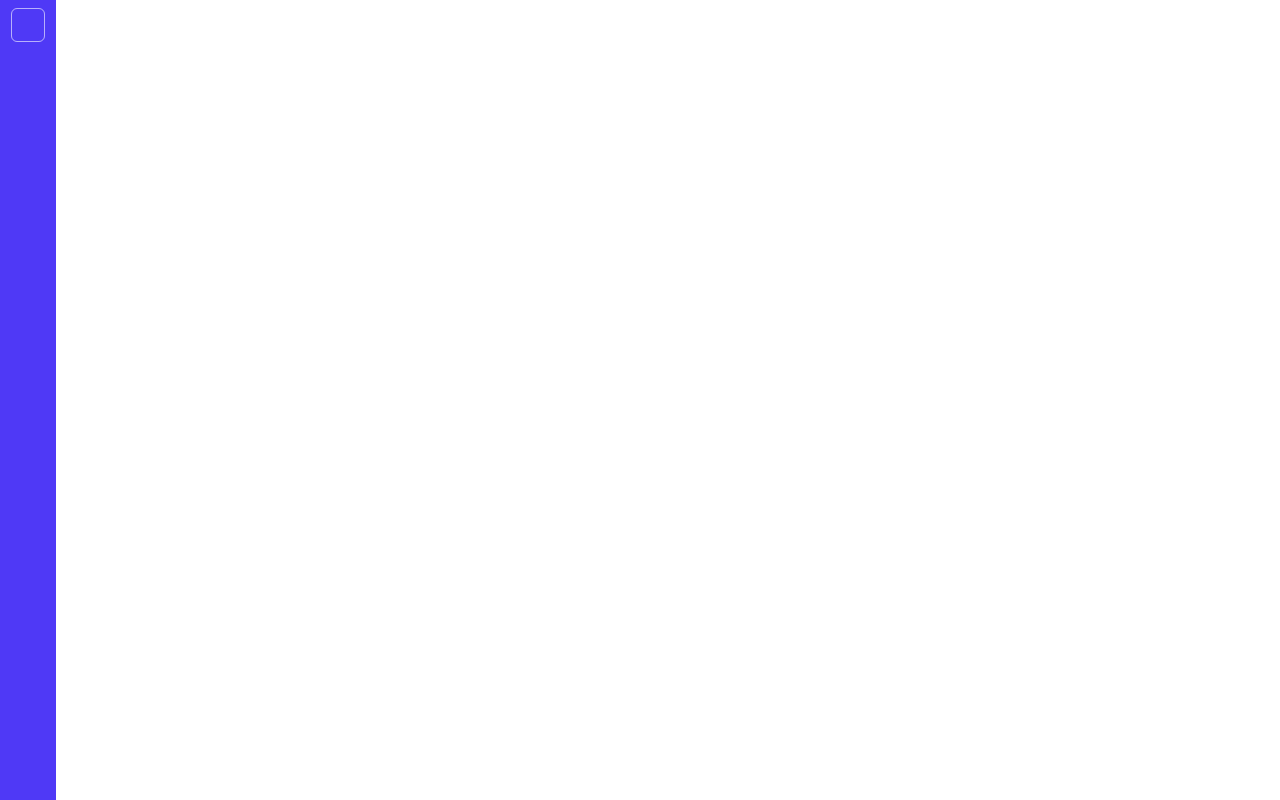
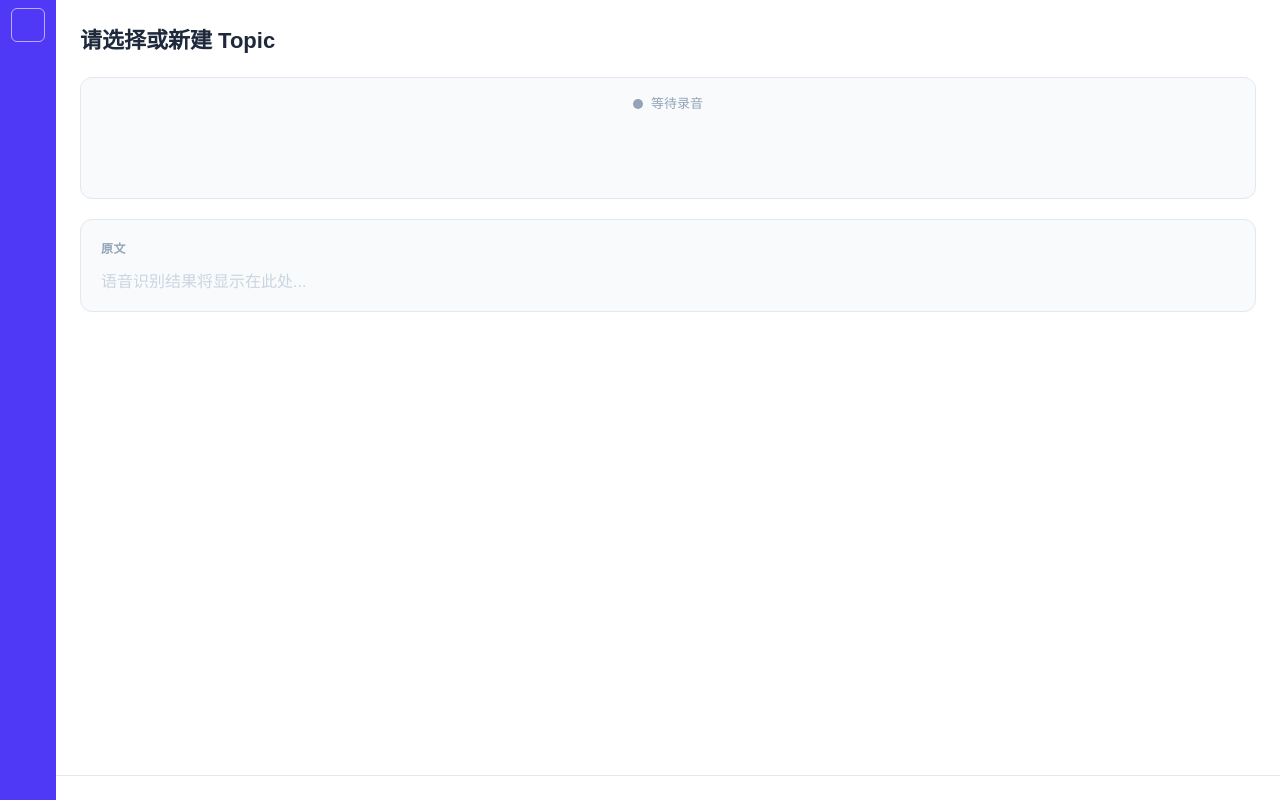
Before and after one commit to yc09od/ai-translate, a Next.js app in the folder frontend/: page / in a window 1280 px wide. Built offline with nearby package versions, Linux system fonts and the light colour scheme; some icons are missing.

Commit message:
implement item 16-20

```diff
--- /dev/null
+++ b/frontend/app/components/AudioWaveform.tsx
@@ -0,0 +1,119 @@
+'use client';
+
+import { useEffect, useRef } from 'react';
+
+interface AudioWaveformProps {
+  isRecording: boolean;
+  stream: MediaStream | null;
+}
+
+export default function AudioWaveform({ isRecording, stream }: AudioWaveformProps) {
+  const canvasRef = useRef<HTMLCanvasElement>(null);
+  const animationRef = useRef<number | null>(null);
+  const analyserRef = useRef<AnalyserNode | null>(null);
+  const audioCtxRef = useRef<AudioContext | null>(null);
+
+  useEffect(() => {
+    if (isRecording && stream) {
+      const audioCtx = new AudioContext();
+      const analyser = audioCtx.createAnalyser();
+      analyser.fftSize = 256;
+      const source = audioCtx.createMediaStreamSource(stream);
+      source.connect(analyser);
+      audioCtxRef.current = audioCtx;
+      analyserRef.current = analyser;
+
+      const canvas = canvasRef.current;
+      if (!canvas) return;
+      const ctx = canvas.getContext('2d');
+      if (!ctx) return;
+
+      const bufferLength = analyser.frequencyBinCount;
+      const dataArray = new Uint8Array(bufferLength);
+
+      const draw = () => {
+        animationRef.current = requestAnimationFrame(draw);
+        analyser.getByteTimeDomainData(dataArray);
+
+        ctx.clearRect(0, 0, canvas.width, canvas.height);
+        ctx.lineWidth = 2;
+        ctx.strokeStyle = '#6366f1';
+        ctx.beginPath();
+
+        const sliceWidth = canvas.width / bufferLength;
+        let x = 0;
+        for (let i = 0; i < bufferLength; i++) {
+          const v = dataArray[i] / 128.0;
+          const y = (v * canvas.height) / 2;
+          if (i === 0) ctx.moveTo(x, y);
+          else ctx.lineTo(x, y);
+          x += sliceWidth;
+        }
+        ctx.lineTo(canvas.width, canvas.height / 2);
+        ctx.stroke();
+      };
+      draw();
+    } else {
+      // 停止动画，清空画布
+      if (animationRef.current) cancelAnimationFrame(animationRef.current);
+      if (audioCtxRef.current) audioCtxRef.current.close();
+      const canvas = canvasRef.current;
+      if (canvas) {
+        const ctx = canvas.getContext('2d');
+        if (ctx) ctx.clearRect(0, 0, canvas.width, canvas.height);
+      }
+    }
+
+    return () => {
+      if (animationRef.current) cancelAnimationFrame(animationRef.current);
+      if (audioCtxRef.current) audioCtxRef.current.close();
+    };
+  }, [isRecording, stream]);
+
+  return (
+    <div
+      style={{
+        display: 'flex',
+        flexDirection: 'column',
+        alignItems: 'center',
+        gap: '8px',
+        padding: '16px',
+        borderRadius: '12px',
+        background: isRecording ? '#eef2ff' : '#f8fafc',
+        border: `1px solid ${isRecording ? '#a5b4fc' : '#e2e8f0'}`,
+        transition: 'all 0.3s',
+      }}
+    >
+      {/* 状态指示 */}
+      <div style={{ display: 'flex', alignItems: 'center', gap: '8px' }}>
+        <span
+          style={{
+            width: 10,
+            height: 10,
+            borderRadius: '50%',
+            background: isRecording ? '#ef4444' : '#94a3b8',
+            boxShadow: isRecording ? '0 0 0 3px rgba(239,68,68,0.25)' : 'none',
+            display: 'inline-block',
+            transition: 'all 0.3s',
+          }}
+        />
+        <span style={{ fontSize: '13px', color: isRecording ? '#6366f1' : '#94a3b8', fontWeight: 500 }}>
+          {isRecording ? '录音中...' : '等待录音'}
+        </span>
+      </div>
+
+      {/* 波形 Canvas */}
+      <canvas
+        ref={canvasRef}
+        width={400}
+        height={60}
+        style={{
+          width: '100%',
+          maxWidth: 400,
+          height: 60,
+          opacity: isRecording ? 1 : 0.3,
+        }}
+      />
+    </div>
+  );
+}
--- a/frontend/app/components/MainPanel.tsx
+++ b/frontend/app/components/MainPanel.tsx
@@ -1,9 +1,54 @@
 'use client';
 
-export default function MainPanel() {
+import { useState } from 'react';
+import AudioWaveform from './AudioWaveform';
+
+interface MainPanelProps {
+  selectedTopic: string | null;
+}
+
+export default function MainPanel({ selectedTopic }: MainPanelProps) {
+  const [isRecording, setIsRecording] = useState(false);
+  const [stream, setStream] = useState<MediaStream | null>(null);
+  const [originalText, setOriginalText] = useState('');
+
   return (
     <main className="flex flex-1 flex-col h-screen overflow-hidden">
-      {/* 内容由后续任务填充 */}
+      {/* 上部分：主显示区 */}
+      <div className="flex flex-1 flex-col overflow-y-auto p-6" style={{ gap: '20px' }}>
+        {/* Topic title */}
+        <h1 style={{ fontSize: '22px', fontWeight: 600, color: '#1e293b', margin: 0 }}>
+          {selectedTopic ?? '请选择或新建 Topic'}
+        </h1>
+
+        {/* 音频波形 / 录音状态 */}
+        <AudioWaveform isRecording={isRecording} stream={stream} />
+
+        {/* 原文（语音识别结果） */}
+        <div
+          style={{
+            borderRadius: '12px',
+            border: '1px solid #e2e8f0',
+            background: '#f8fafc',
+            padding: '16px 20px',
+            minHeight: '80px',
+          }}
+        >
+          <span style={{ fontSize: '12px', fontWeight: 600, color: '#94a3b8', letterSpacing: '0.05em', textTransform: 'uppercase' }}>
+            原文
+          </span>
+          <p style={{ margin: '8px 0 0', fontSize: '16px', color: originalText ? '#1e293b' : '#cbd5e1', lineHeight: 1.7 }}>
+            {originalText || '语音识别结果将显示在此处...'}
+          </p>
+        </div>
+
+        {/* 译文由后续任务填充 */}
+      </div>
+
+      {/* 下部分：底部输入区，固定在底部 */}
+      <div className="flex items-center gap-2 border-t border-gray-200 px-4 py-3 bg-white">
+        {/* 内容由后续任务填充 */}
+      </div>
     </main>
   );
 }
--- a/frontend/app/components/Sidebar.tsx
+++ b/frontend/app/components/Sidebar.tsx
@@ -42,7 +42,12 @@ const MOCK_TOPICS = [
   '移民咨询',
 ];
 
-export default function Sidebar() {
+interface SidebarProps {
+  selectedTopic: string | null;
+  onSelectTopic: (topic: string) => void;
+}
+
+export default function Sidebar({ selectedTopic, onSelectTopic }: SidebarProps) {
   const [expanded, setExpanded] = useState(false);
   const [filter, setFilter] = useState('');
 
@@ -104,10 +109,11 @@ export default function Sidebar() {
               {MOCK_TOPICS.filter((t) => t.includes(filter)).map((topic) => (
                 <button
                   key={topic}
+                  onClick={() => onSelectTopic(topic)}
                   style={{
                     color: 'white',
-                    background: 'rgba(255,255,255,0.12)',
-                    border: 'none',
+                    background: selectedTopic === topic ? 'rgba(255,255,255,0.28)' : 'rgba(255,255,255,0.12)',
+                    border: selectedTopic === topic ? '1px solid rgba(255,255,255,0.6)' : 'none',
                     borderRadius: '6px',
                     padding: '8px 10px',
                     textAlign: 'left',
--- a/frontend/app/page.tsx
+++ b/frontend/app/page.tsx
@@ -1,11 +1,16 @@
+'use client';
+
+import { useState } from 'react';
 import Sidebar from './components/Sidebar';
 import MainPanel from './components/MainPanel';
 
 export default function Home() {
+  const [selectedTopic, setSelectedTopic] = useState<string | null>(null);
+
   return (
     <div className="flex h-screen w-screen overflow-hidden">
-      <Sidebar />
-      <MainPanel />
+      <Sidebar selectedTopic={selectedTopic} onSelectTopic={setSelectedTopic} />
+      <MainPanel selectedTopic={selectedTopic} />
     </div>
   );
 }
```
Also changed, not shown: 2 other files (tests, documents, lock files or other folders).
